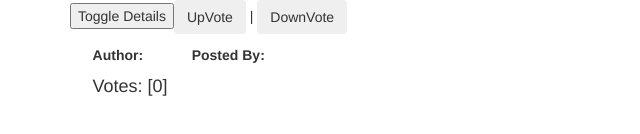
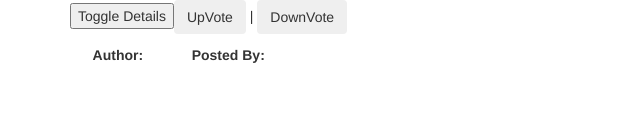
Before and after one commit to COdingaorg/ReadTheQuote, an Angular app: page / in a window 1280 px wide. Shown: the part 284-418 px from the top of the page, without its empty margins (0-640 px from the left). Built offline with nearby package versions, Linux system fonts and the light colour scheme.

Commit message:
adds form creation to a class and display ot to display component

```diff
--- a/src/app/quote-class.ts
+++ b/src/app/quote-class.ts
@@ -1,5 +1,6 @@
 export class QuoteClass {
-  constructor( public userName:string, public quote:string, public author:string, public initialVote:number){
-    this.initialVote = 0
+  initialVote: number;
+  constructor( public userName:string, public quote:string, public author:string){
+    this.initialVote=0;
   }
 }
--- a/src/app/quote-form/quote-display/quote-details/quote-details.component.html
+++ b/src/app/quote-form/quote-display/quote-details/quote-details.component.html
@@ -1,5 +1,5 @@
 <div id="quoteDetails">
   <span class="noter">Author: </span><span class="notee">{{quoteAuthor}}</span>
   <span class="noter">Posted By: </span><span class="notee">{{quotePoster}}</span>
-  <h4>Votes: [{{quoteVotes}}]</h4>
+
 </div>
--- a/src/app/quote-form/quote-display/quote-details/quote-details.component.ts
+++ b/src/app/quote-form/quote-display/quote-details/quote-details.component.ts
@@ -1,4 +1,5 @@
 import { Component, OnInit, Input } from '@angular/core';
+import { Subject } from 'rxjs';
 
 @Component({
   selector: 'app-quote-details',
@@ -9,11 +10,11 @@ export class QuoteDetailsComponent implements OnInit {
 
   @Input() quoteAuthor:any;
   @Input() quotePoster:any;
-  @Input() quoteVotes!:number;
 
-  constructor() { }
 
-  ngOnInit(): void {
+
+  ngOnInit():any{
+
   }
 
-}
+  };
--- a/src/app/quote-form/quote-display/quote-display.component.html
+++ b/src/app/quote-form/quote-display/quote-display.component.html
@@ -1,5 +1,9 @@
 
 <div id="quoteDisplay">
   <p>{{quoteItem}}</p>
-  <button type="submit">Toggle Details</button> <span class="voter"><button class="upvote btn btn-light">UpVote</button> | <button class="downvote btn btn-light">DownVote</button></span>
+  <button type="submit">Toggle Details</button>
+  <span class="voter">
+    <button class="upvote btn btn-light">UpVote</button> |
+    <button class="downvote btn btn-light">DownVote</button>
+  </span>
 </div>
--- a/src/app/quote-form/quote-form.component.html
+++ b/src/app/quote-form/quote-form.component.html
@@ -14,4 +14,4 @@
   </form>
 </div>
 <app-quote-display [quoteItem]='newQuoteItem()' ></app-quote-display>
-<app-quote-details [quoteAuthor]='newQuoteAuthor()' [quotePoster]='newQuotePoster()' [quoteVotes]= votes></app-quote-details>
+<app-quote-details [quoteAuthor]='newQuoteAuthor()' [quotePoster]='newQuotePoster()'></app-quote-details>
--- a/src/app/quote-form/quote-form.component.ts
+++ b/src/app/quote-form/quote-form.component.ts
@@ -9,18 +9,21 @@ import { QuoteClass } from '../quote-class';
 export class QuoteFormComponent implements OnInit {
 
   //create an initializing class
-  newQuote = new QuoteClass('', '', '', 0);
+  newQuote = new QuoteClass('', '', '');
 
-  newQuoteItem(){
+  newQuoteItem() {
     return this.newQuote.quote
   };
-  newQuoteAuthor(){
+  newQuoteAuthor() {
     return this.newQuote.author
   };
-  newQuotePoster(){
+  newQuotePoster() {
     return this.newQuote.userName
   };
- votes = this.newQuote.initialVote
+  newQuoteVote(){
+    return this.newQuote.initialVote;
+  };
+
   ngOnInit(): void {
   }
 
```
Also changed, not shown: src/app/quote-form/quote-display/quote-display.component.ts (+5 -2 lines).
